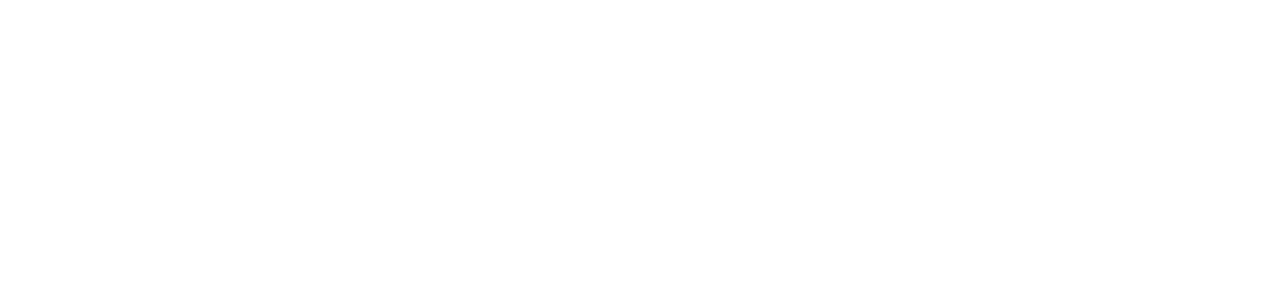
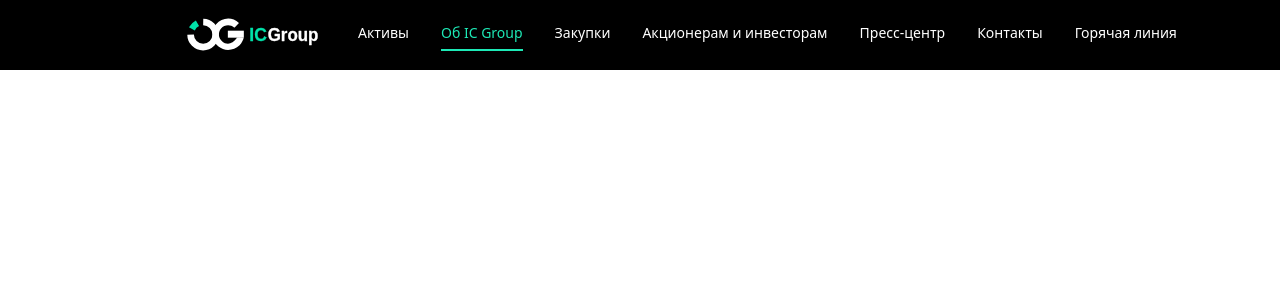
Before and after one commit to KiraProsto/ICGroup-frontend, a Next.js app: page / in a window 1280 px wide. Shown: the top 300 px of the page. Built offline with nearby package versions, Linux system fonts and the light colour scheme.

Commit message:
add styled responsive header with mobile support

```diff
--- a/package.json
+++ b/package.json
@@ -17,8 +17,8 @@
     ]
   },
   "dependencies": {
-    "@mantine/core": "^8.3.15",
-    "@mantine/hooks": "^8.3.15",
+    "@mantine/core": "^8.3.16",
+    "@mantine/hooks": "^8.3.16",
     "@mantine/notifications": "^8.3.15",
     "next": "16.1.6",
     "react": "19.2.3",
--- a/src/app/page.tsx
+++ b/src/app/page.tsx
@@ -1,3 +1,9 @@
+import Header from '@/components/Header';
+
 export default function Home() {
-  return <div></div>;
+  return (
+    <div>
+      <Header></Header>
+    </div>
+  );
 }
--- a/src/components/Header.tsx
+++ b/src/components/Header.tsx
@@ -0,0 +1,89 @@
+'use client';
+
+import { Container, Burger } from '@mantine/core';
+import Link from 'next/link';
+import { useState } from 'react';
+import { usePathname } from 'next/navigation';
+import Image from 'next/image';
+
+export default function Header() {
+  const [opened, setOpened] = useState(false);
+  const pathname = usePathname();
+
+  const menu = [
+    { label: 'Активы', href: '/assets' },
+    { label: 'Об IC Group', href: '/' },
+    { label: 'Закупки', href: '/purchases' },
+    { label: 'Акционерам и инвесторам', href: '/investors' },
+    { label: 'Пресс-центр', href: '/press' },
+    { label: 'Контакты', href: '/contacts' },
+    { label: 'Горячая линия', href: '/hotline' },
+  ];
+
+  return (
+    <header className="bg-black-9 text-white">
+      <Container className="flex items-center gap-8 justify-between h-[70px]">
+        <Link href="/" className="flex-shrink-0">
+          <Image
+            src="/IC-logo-white.svg"
+            alt="Логтип компании ICGroup"
+            width={150}
+            height={80}
+            className="h-20"
+          />
+        </Link>
+
+        <nav className="hidden md:flex gap-8 text-sm whitespace-nowrap">
+          {menu.map((item) => {
+            const isActive = pathname === item.href;
+            return (
+              <Link
+                key={item.href}
+                href={item.href}
+                className={`relative pb-1 transition-colors
+                    ${
+                      isActive ? 'text-main-3' : 'text-white hover:text-main-3'
+                    }`}
+              >
+                {item.label}
+
+                {isActive && (
+                  <span className="absolute left-0 -bottom-1 w-full h-[2px] bg-main-3"></span>
+                )}
+              </Link>
+            );
+          })}
+        </nav>
+
+        <Burger
+          opened={opened}
+          onClick={() => setOpened(!opened)}
+          className="md:hidden"
+          color="white"
+        />
+      </Container>
+
+      {opened && (
+        <div className="md:hidden bg-black-9 border-t border-black-7">
+          <nav className="flex flex-col ml-10 mr-10">
+            {menu.map((item) => {
+              const isActive = pathname === item.href;
+              return (
+                <Link
+                  key={item.href}
+                  href={item.href}
+                  onClick={() => setOpened(false)}
+                  className={`border-b border-black-7 p-4 text-l ${
+                    isActive ? 'text-main-3' : 'text-white hover:text-main-3'
+                  }`}
+                >
+                  {item.label}
+                </Link>
+              );
+            })}
+          </nav>
+        </div>
+      )}
+    </header>
+  );
+}
--- a/tailwind.config.js
+++ b/tailwind.config.js
@@ -5,6 +5,57 @@
     './src/components/**/*.{js,ts,jsx,tsx}',
   ],
   theme: {
-    extend: {},
+    extend: {
+      colors: {
+        main: {
+          0: 'var(--mantine-color-main-0)',
+          1: 'var(--mantine-color-main-1)',
+          2: 'var(--mantine-color-main-2)',
+          3: 'var(--mantine-color-main-3)',
+          4: 'var(--mantine-color-main-4)',
+          5: 'var(--mantine-color-main-5)',
+          6: 'var(--mantine-color-main-6)',
+          7: 'var(--mantine-color-main-7)',
+          8: 'var(--mantine-color-main-8)',
+          9: 'var(--mantine-color-main-9)',
+        },
+        black: {
+          0: 'var(--mantine-color-black-0)',
+          1: 'var(--mantine-color-black-1)',
+          2: 'var(--mantine-color-black-2)',
+          3: 'var(--mantine-color-black-3)',
+          4: 'var(--mantine-color-black-4)',
+          5: 'var(--mantine-color-black-5)',
+          6: 'var(--mantine-color-black-6)',
+          7: 'var(--mantine-color-black-7)',
+          8: 'var(--mantine-color-black-8)',
+          9: 'var(--mantine-color-black-9)',
+        },
+        gray: {
+          0: 'var(--mantine-color-gray-0)',
+          1: 'var(--mantine-color-gray-1)',
+          2: 'var(--mantine-color-gray-2)',
+          3: 'var(--mantine-color-gray-3)',
+          4: 'var(--mantine-color-gray-4)',
+          5: 'var(--mantine-color-gray-5)',
+          6: 'var(--mantine-color-gray-6)',
+          7: 'var(--mantine-color-gray-7)',
+          8: 'var(--mantine-color-gray-8)',
+          9: 'var(--mantine-color-gray-9)',
+        },
+        blue: {
+          0: 'var(--mantine-color-blue-0)',
+          1: 'var(--mantine-color-blue-1)',
+          2: 'var(--mantine-color-blue-2)',
+          3: 'var(--mantine-color-blue-3)',
+          4: 'var(--mantine-color-blue-4)',
+          5: 'var(--mantine-color-blue-5)',
+          6: 'var(--mantine-color-blue-6)',
+          7: 'var(--mantine-color-blue-7)',
+          8: 'var(--mantine-color-blue-8)',
+          9: 'var(--mantine-color-blue-9)',
+        },
+      },
+    },
   },
 };
```
Also changed, not shown: public/IC-logo-white.svg (added), 1 other file (tests, documents, lock files or other folders).
